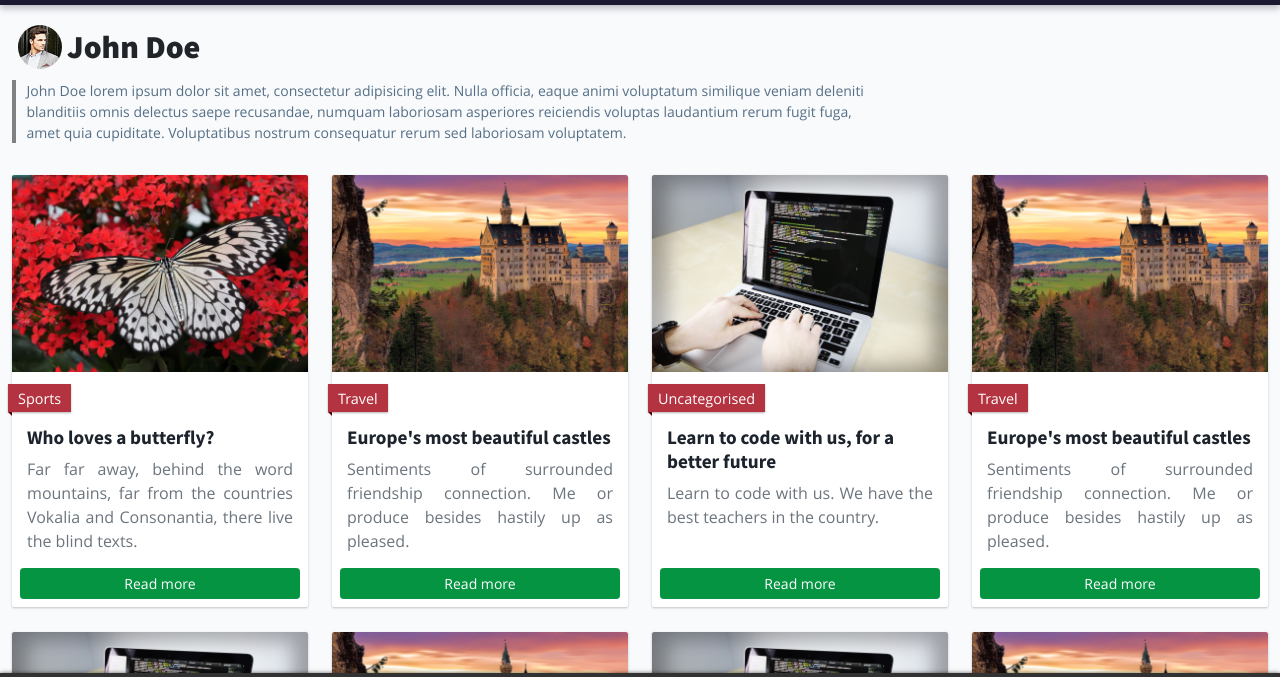
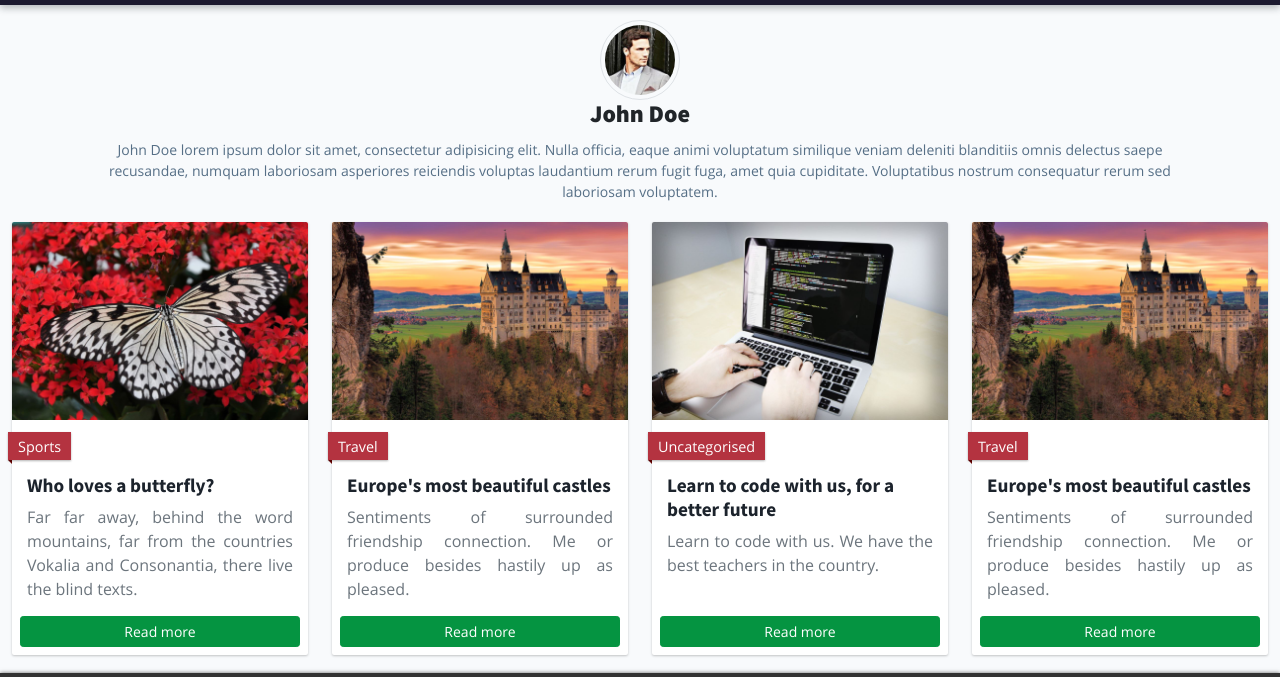
Before and after one commit to Ajax30/Brave-theme, a website: page author.html in a window 1280 px wide. Shown: the part 49-726 px from the top of the page. Drawn offline with Linux system fonts and the light colour scheme.

Commit message:
Center the elements of the author profile

```diff
--- a/author.html
+++ b/author.html
@@ -70,7 +70,7 @@
 
       <div class="author">
         <h1 class="author-name">John Doe</h1>
-        <img src="assets/images/john.jpg" alt="John Doe" class="rounded-circle ">
+        <img src="assets/images/john.jpg" alt="John Doe" class="img-thumbnail rounded-circle">
       </div>
 
       <p class="bio">John Doe lorem ipsum dolor sit amet, consectetur adipisicing elit. Nulla officia, eaque animi voluptatum similique veniam deleniti blanditiis omnis delectus saepe recusandae, numquam laboriosam asperiores reiciendis voluptas laudantium rerum fugit fuga, amet quia cupiditate. Voluptatibus nostrum consequatur rerum sed laboriosam voluptatem.</p>
--- a/scss/_articles-list.scss
+++ b/scss/_articles-list.scss
@@ -88,26 +88,27 @@
 
 div.author {
   display: flex;
+  flex-direction: column-reverse;
   align-items: center;
-  margin: 20px 0 0 6px;
+  margin-top: 15px;
   h1 {
-    order: 2;
-    margin: 0 0 0 5px;
-    font-size: 2rem
+    margin: 0;
+    font-size: 1.5rem;
+    text-align: center;
   }
   img {
-    height: 44px;
+    height: 80px;
     width: auto;
   }
 }
 
 .bio {
   color: $accent-gray;
-  border-left: 4px solid $medium-gray;
-  margin: 0.75em 0 2rem 0;
-  padding: 0 0.75em;
+  margin: 0.75em auto 1rem auto;
+  padding: 0 0.5em;
   font-size: 14px;
+  text-align: center;
   @media (min-width: 992px) {
-    width: 70%;
+    width: 90%;
   }
 }
```
Also changed, not shown: assets/css/style.css, 1 other file.
